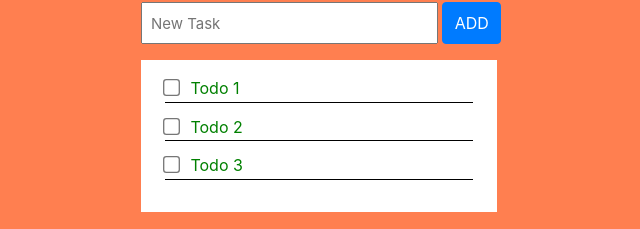
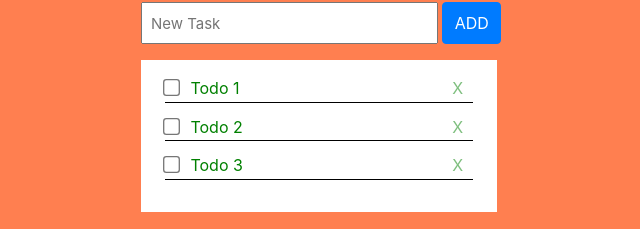
Before and after one commit to huyviet1995/todolist-vue, a Vue app: page / in a window 1280 px wide. Shown: the part 126-355 px from the top of the page, without its empty margins (321-961 px from the left). Built offline with nearby package versions, Linux system fonts and the light colour scheme.

Commit message:
Click the X button should remove the todo showing on the list

```diff
--- a/src/components/TodoItem.vue
+++ b/src/components/TodoItem.vue
@@ -2,12 +2,18 @@
   <li :class="{ completed: isCompleted }">
     <input type="checkbox" class="mr-2" :checked="isCompleted" />
     {{ label }}
+    <span class="icon-remove" @click="deleteTodo">X</span>
   </li>
 </template>
 
 <script>
 export default {
-  props: ["label", "isCompleted"],
+  props: ["label", "isCompleted", "id"],
+  methods: {
+    deleteTodo() {
+      this.$store.dispatch("deleteTodo", this.id);
+    },
+  },
 };
 </script>
 
@@ -17,6 +23,7 @@ li {
   list-style-type: none;
   border-bottom: 1px solid black;
   color: green;
+  position: relative;
 }
 input[type="checkbox"] {
   transform: scale(1.3);
@@ -25,4 +32,11 @@ input[type="checkbox"] {
   text-decoration: line-through;
   color: red;
 }
+
+.icon-remove {
+  opacity: 0.5;
+  position: absolute;
+  right: 10px;
+  cursor: pointer;
+}
 </style>
--- a/src/components/TodoList.vue
+++ b/src/components/TodoList.vue
@@ -1,14 +1,16 @@
 <template>
   <section class="px-4 bg-white w-100 py-3">
-    <ul class="pl-0">
+    <ul v-if="todoItems.length > 0" class="pl-0">
       <todo-item
         v-for="item in todoItems"
         :label="item.label"
         :isCompleted="item.isCompleted"
+        :id="item.id"
         :key="item.label"
       >
       </todo-item>
     </ul>
+    <div v-else>No todos to show</div>
   </section>
 </template>
 
```
